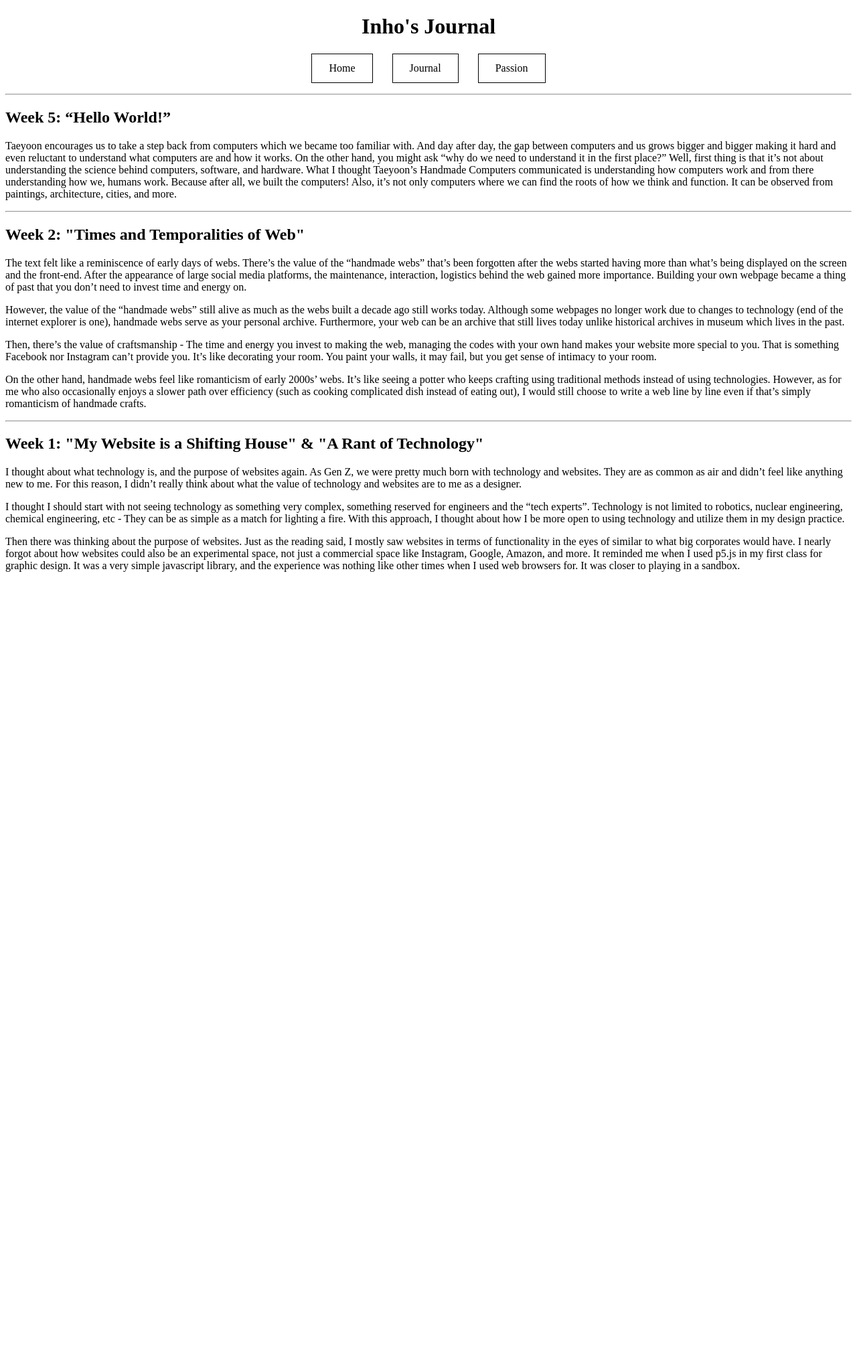
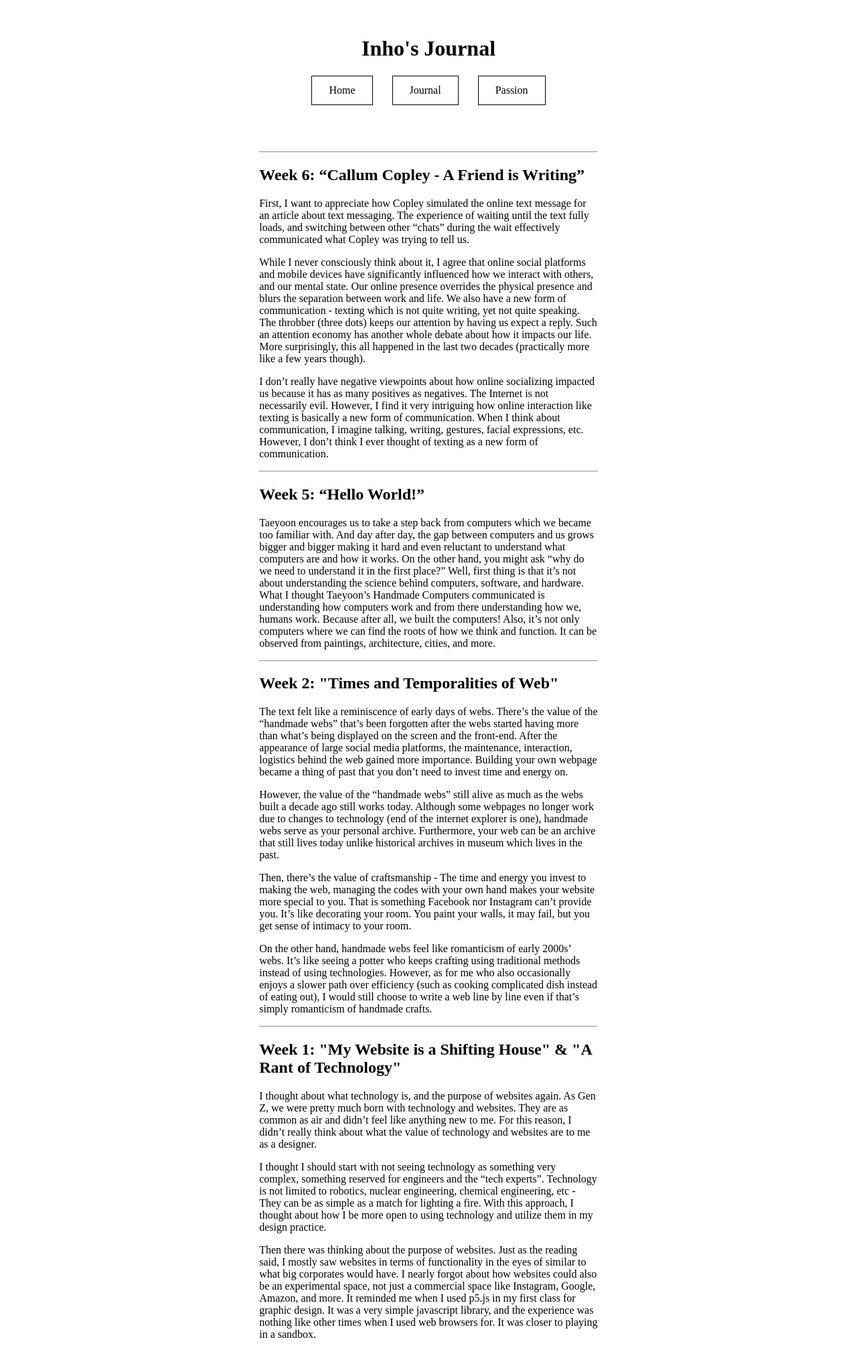
Before and after one commit to inoxprk/gdes-webdesign, a PHP site: page /pages/journal.html in a window 1280 px wide. Shown: the whole page at 67% size. Before the commit the page ends 854 px from the top, so only its background shows below. Run offline with PHP 8.4, Linux system fonts and the light colour scheme.

Commit message:
week6 journal updated

```diff
--- a/css/journal.css
+++ b/css/journal.css
@@ -1,4 +1,15 @@
+.container {
+  width: 40%;
+  margin:0 auto;
+  padding: 20px;
+}
 /* Navigation style */
+.header {
+  position: sticky;
+  top:0;
+  background: #fff;
+  padding:25px;
+}
 .title {
   text-align: center;
 }
--- a/pages/journal.html
+++ b/pages/journal.html
@@ -11,41 +11,96 @@
 </head>
 
 <body>
+  <div class="header">
   <h1 class="title">Inho's Journal</h1>
   <ul>
     <li><a href="../index.html">Home</a></li>
     <li><a href="./journal.html">Journal</a></li>
     <li><a href="./passion2.html">Passion</a></li>
   </ul>
-</body>
+</div>
+  <div class="container">
     <hr>
-<h2 >Week 5: “Hello World!”</h2>
+    <h2>Week 6: “Callum Copley - A Friend is Writing”</h2>
     <p>
-  Taeyoon encourages us to take a step back from computers which we became too familiar with. And day after day, the gap between computers and us grows bigger and bigger making it hard and even reluctant to understand what computers are and how it works. On the other hand, you might ask “why do we need to understand it in the first place?” Well, first thing is that it’s not about understanding the science behind computers, software, and hardware. What I thought Taeyoon’s Handmade Computers communicated is understanding how computers work and from there understanding how we, humans work. Because after all, we built the computers! Also, it’s not only computers where we can find the roots of how we think and function. It can be observed from paintings, architecture, cities, and more.
+      First, I want to appreciate how Copley simulated the online text message for an article about text messaging. The
+      experience of waiting until the text fully loads, and switching between other “chats” during the wait effectively
+      communicated what Copley was trying to tell us.
+    </p>
+    <p>
+      While I never consciously think about it, I agree that online social platforms and mobile devices have
+      significantly influenced how we interact with others, and our mental state. Our online presence overrides the
+      physical presence and blurs the separation between work and life. We also have a new form of communication -
+      texting which is not quite writing, yet not quite speaking. The throbber (three dots) keeps our attention by
+      having us expect a reply. Such an attention economy has another whole debate about how it impacts our life. More
+      surprisingly, this all happened in the last two decades (practically more like a few years though).
+    </p>
+    <p>
+      I don’t really have negative viewpoints about how online socializing impacted us because it has as many positives
+      as negatives. The Internet is not necessarily evil. However, I find it very intriguing how online interaction like
+      texting is basically a new form of communication. When I think about communication, I imagine talking, writing,
+      gestures, facial expressions, etc. However, I don’t think I ever thought of texting as a new form of
+      communication.
     </p>
     <hr>
-<h2 >Week 2: "Times and Temporalities of Web"</h2>
+    <h2>Week 5: “Hello World!”</h2>
     <p>
-  The text felt like a reminiscence of early days of webs. There’s the value of the “handmade webs” that’s been forgotten after the webs started having more than what’s being displayed on the screen and the front-end. After the appearance of large social media platforms, the maintenance, interaction, logistics behind the web gained more importance. Building your own webpage became a thing of past that you don’t need to invest time and energy on.
+      Taeyoon encourages us to take a step back from computers which we became too familiar with. And day after day, the
+      gap between computers and us grows bigger and bigger making it hard and even reluctant to understand what
+      computers are and how it works. On the other hand, you might ask “why do we need to understand it in the first
+      place?” Well, first thing is that it’s not about understanding the science behind computers, software, and
+      hardware. What I thought Taeyoon’s Handmade Computers communicated is understanding how computers work and from
+      there understanding how we, humans work. Because after all, we built the computers! Also, it’s not only computers
+      where we can find the roots of how we think and function. It can be observed from paintings, architecture, cities,
+      and more.
+    </p>
+    <hr>
+    <h2>Week 2: "Times and Temporalities of Web"</h2>
+    <p>
+      The text felt like a reminiscence of early days of webs. There’s the value of the “handmade webs” that’s been
+      forgotten after the webs started having more than what’s being displayed on the screen and the front-end. After
+      the appearance of large social media platforms, the maintenance, interaction, logistics behind the web gained more
+      importance. Building your own webpage became a thing of past that you don’t need to invest time and energy on.
     </p>
     <p>
-  However, the value of the “handmade webs” still alive as much as the webs built a decade ago still works today. Although some webpages no longer work due to changes to technology (end of the internet explorer is one), handmade webs serve as your personal archive. Furthermore, your web can be an archive that still lives today unlike historical archives in museum which lives in the past.
+      However, the value of the “handmade webs” still alive as much as the webs built a decade ago still works today.
+      Although some webpages no longer work due to changes to technology (end of the internet explorer is one), handmade
+      webs serve as your personal archive. Furthermore, your web can be an archive that still lives today unlike
+      historical archives in museum which lives in the past.
     </p>
     <p>
-  Then, there’s the value of craftsmanship - The time and energy you invest to making the web, managing the codes with your own hand makes your website more special to you. That is something Facebook nor Instagram can’t provide you. It’s like decorating your room. You paint your walls, it may fail, but you get sense of intimacy to your room.
+      Then, there’s the value of craftsmanship - The time and energy you invest to making the web, managing the codes
+      with your own hand makes your website more special to you. That is something Facebook nor Instagram can’t provide
+      you. It’s like decorating your room. You paint your walls, it may fail, but you get sense of intimacy to your
+      room.
     </p>
     <p>
-  On the other hand, handmade webs feel like romanticism of early 2000s’ webs. It’s like seeing a potter who keeps crafting using traditional methods instead of using technologies. However, as for me who also occasionally enjoys a slower path over efficiency (such as cooking complicated dish instead of eating out), I would still choose to write a web line by line even if that’s simply romanticism of handmade crafts.
+      On the other hand, handmade webs feel like romanticism of early 2000s’ webs. It’s like seeing a potter who keeps
+      crafting using traditional methods instead of using technologies. However, as for me who also occasionally enjoys
+      a slower path over efficiency (such as cooking complicated dish instead of eating out), I would still choose to
+      write a web line by line even if that’s simply romanticism of handmade crafts.
     </p>
     <hr>
     <h2>Week 1: "My Website is a Shifting House" & "A Rant of Technology"</h2>
     <p>
-  I thought about what technology is, and the purpose of websites again. As Gen Z, we were pretty much born with technology and websites. They are as common as air and didn’t feel like anything new to me. For this reason, I didn’t really think about what the value of technology and websites are to me as a designer.
+      I thought about what technology is, and the purpose of websites again. As Gen Z, we were pretty much born with
+      technology and websites. They are as common as air and didn’t feel like anything new to me. For this reason, I
+      didn’t really think about what the value of technology and websites are to me as a designer.
     </p>
     <p>
-  I thought I should start with not seeing technology as something very complex, something reserved for engineers and the “tech experts”. Technology is not limited to robotics, nuclear engineering, chemical engineering, etc - They can be as simple as a match for lighting a fire. With this approach, I thought about how I be more open to using technology and utilize them in my design practice.
+      I thought I should start with not seeing technology as something very complex, something reserved for engineers
+      and the “tech experts”. Technology is not limited to robotics, nuclear engineering, chemical engineering, etc -
+      They can be as simple as a match for lighting a fire. With this approach, I thought about how I be more open to
+      using technology and utilize them in my design practice.
     </p>
     <p>
-  Then there was thinking about the purpose of websites. Just as the reading said, I mostly saw websites in terms of functionality in the eyes of similar to what big corporates would have. I nearly forgot about how websites could also be an experimental space, not just a commercial space like Instagram, Google, Amazon, and more. It reminded me when I used p5.js in my first class for graphic design. It was a very simple javascript library, and the experience was nothing like other times when I used web browsers for. It was closer to playing in a sandbox.
+      Then there was thinking about the purpose of websites. Just as the reading said, I mostly saw websites in terms of
+      functionality in the eyes of similar to what big corporates would have. I nearly forgot about how websites could
+      also be an experimental space, not just a commercial space like Instagram, Google, Amazon, and more. It reminded
+      me when I used p5.js in my first class for graphic design. It was a very simple javascript library, and the
+      experience was nothing like other times when I used web browsers for. It was closer to playing in a sandbox.
     </p>
+  </div>
+</body>
+
 </html>
```
Also changed, not shown: css/animation.css (added, +96 -0 lines), pages/animation.html (added, +23 -0 lines), 1 other file. Lines whose indentation alone changed are shown as unchanged.
